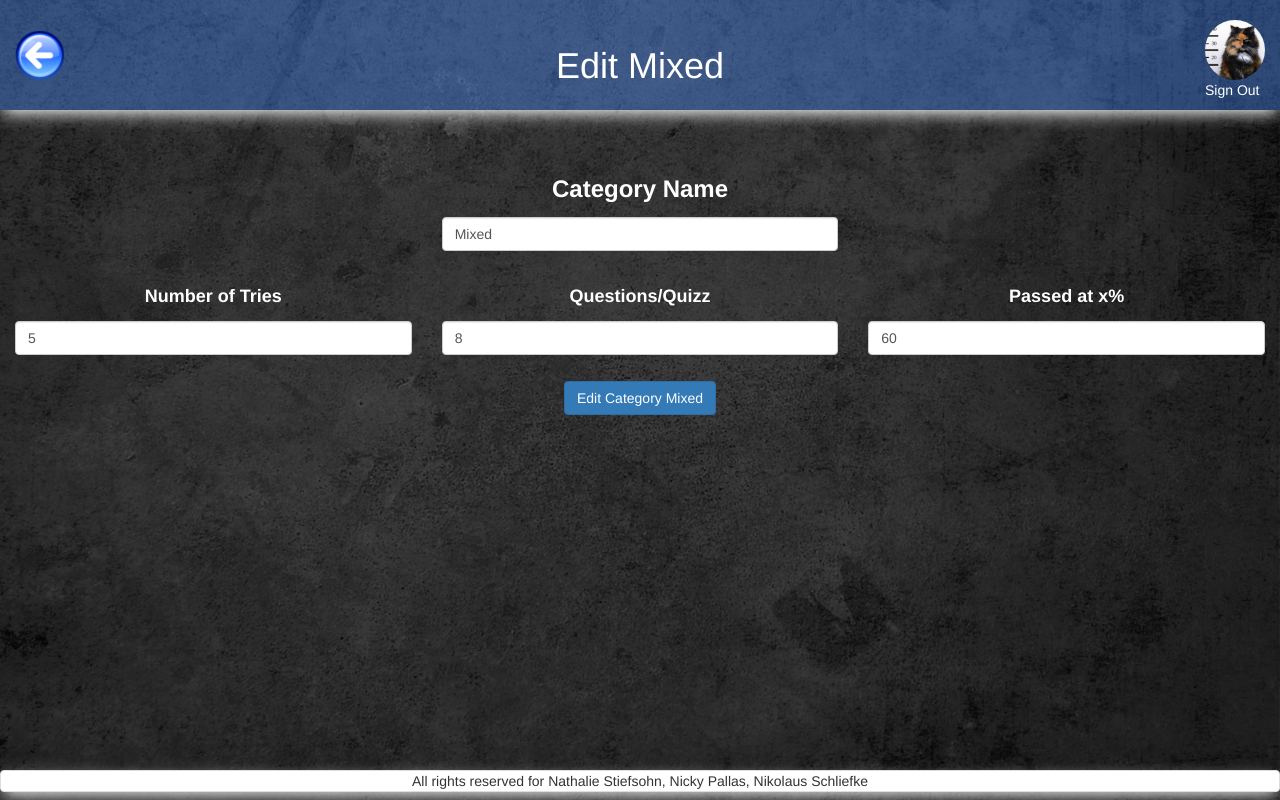
After one commit to fatblast40/CF-Final-QuizApp, a PHP site: page /change_category.php?category_selected=0 in a window 1280 px wide. The commit adds this page. Run offline with PHP 8.4, Linux system fonts and the light colour scheme; a user stored in the database is signed in; data comes from the database, SQL or seed files in the repository; some libraries are stand-ins or nearby versions.

Commit message:
we can change and delete categories and questions now

```diff
--- /dev/null
+++ b/change_category.php
@@ -0,0 +1,183 @@
+<?php
+require_once('includes/start_session_admin.php');
+?>
+
+<?php
+
+if(isset($_GET['category_selected'])){
+
+	$category_id=$_GET['category_selected'];
+	$query_get_categories = "SELECT * FROM `categories` where categories.id=".$category_id;
+
+
+	$res_get_categories = mysqli_query($con, $query_get_categories);
+	$row_get_categories  = mysqli_fetch_array($res_get_categories);
+	$category_old = $row_get_categories['category'];
+	$questions = $row_get_categories['amount_questions'];
+	$tries_old = $row_get_categories['tries'];
+	$passed_at_old = $row_get_categories['passed_at'];
+
+} else {
+	header("Location: admin_all_questions.php");
+  	exit;
+
+}
+
+
+ ?>
+<?php
+	$errTyp="";
+	$errMSG="";
+	$hidden="";
+	// validation ADD category
+	if(isset($_POST['btn-submit'])) {
+
+		// prevent sql injections/ clear user invalid inputs
+		$category = trim($_POST['category']);
+		$category = strip_tags($category);
+		$category = htmlspecialchars($category);
+
+		$tries = trim($_POST['tries']);
+		$tries = strip_tags($tries);
+		$tries = htmlspecialchars($tries);
+
+		$number_questions = trim($_POST['number_questions']);
+		$number_questions = strip_tags($number_questions);
+		$number_questions = htmlspecialchars($number_questions);
+
+		$passed = trim($_POST['passed']);
+		$passed = strip_tags($passed);
+		$passed = htmlspecialchars($passed);
+		$passed = $passed/100;
+
+	  // prevent sql injections / clear user invalid inputs
+	 	$error_category = 0;
+	  	if(empty($category)){
+		   $error_category = 1;
+		   $categoryError = "Please enter a category.";
+		   $errMSG = "Please enter a category.";
+	  	} else {
+		   // check whether the genre exist or not
+		   $query_category= "SELECT category FROM categories WHERE category='$category' AND id!=".$category_id;
+		   $result_category= mysqli_query($con, $query_category);
+		   $count_category= mysqli_num_rows($result_category);
+		   if($count_category!=0){
+			    $error_category= 1;
+			    $errTyp = "alert alert-info";
+			    $errMSG = "Provided category is already available.";
+			    $hidden="hidden";
+		   }
+		}
+
+
+		// if there's no error, continue to save in db
+		if( $error_category== 0 ) {
+			// echo "no error";
+			$query_category= "UPDATE categories SET category='$category', amount_questions=$number_questions, tries=$tries, passed_at=$passed WHERE categories.id=".$category_id;
+			$res_category= mysqli_query($con, $query_category);
+
+		if ($res_category) {
+				$errTyp = "alert alert-success";
+				$errMSG = "Successfully changed!";
+				$hidden="hidden";
+				// echo $errMSG;
+				unset($category);
+			} else {
+				$errTyp = "alert alert-danger";
+				$errMSG = "Something went wrong, try again later...";
+				$hidden="hidden";
+				// echo $errMSG;
+			}
+		}
+	}
+?>
+
+<!DOCTYPE html>
+<html>
+<head>
+	<title>Edit <?php echo $category_old; ?></title>
+	<?php
+require_once('includes/head_tag.php');
+	?>
+</head>
+<body>
+<div id="wrap">
+  <div id="main" class="container-fluid clear-top">
+	<!-- header -->
+	<header class="row shadow" id="header">
+			<div class="col-xs-3">
+				<a href="admin_all_questions.php">
+					<img alt="back_button" src="pictures/back_button.png" id="back_button"/>
+				</a>
+			</div>
+			<div class="col-xs-6 white text-center margin-top">
+                <h1 class="heading_font">Edit <?php echo $category_old; ?></h1>
+            </div>
+        <?php
+        echo'
+            <div class="col-xs-3">
+                <a href="logout.php?logout" class="pull-right">
+                    <img class="img-circle show_avatar border" src="'.$user_avatar.'" alt="avatar" id="avatar_img"><br>
+                    Sign Out
+                </a>
+            </div>';
+        ?>
+
+	</header>
+
+	<!-- main -->
+	<div class="row">
+		<main class="col-xs-12">
+			<section class="row">
+				<!-- add main content here -->
+
+				<?php
+
+				require 'includes/alert_box.php';
+				?>
+			<form method="POST" class="text-center" <?php echo $hidden; ?>>
+				<div class="col-xs-12">
+					<div class="row">
+						<div class="col-xs-12 col-sm-4 col-sm-offset-4">
+							<h3><label class="white">Category Name</label></h3>
+							<input type="text" name="category" id="category" class="form-control" required maxlength="13" value="<?php echo $category_old; ?>">
+						</div>
+					</div>
+				</div>
+				<div class="col-xs-12 col-sm-4 margin-top">
+					<h4><label class="white">Number of Tries</label></h4>
+						<input type="number" name="tries" id="tries" class="form-control" required value="<?php echo $tries_old; ?>">
+				</div>
+				<div class="col-xs-12 col-sm-4 margin-top">
+					<h4><label class="white">Questions/Quizz</label></h4>
+						<input type="number" name="number_questions" id="number_questions" class="form-control" required value="<?php echo $questions; ?>">
+				</div>
+				<div class="col-xs-12 col-sm-4 margin-top">
+					<h4><label class="white">Passed at x%</label></h4>
+						<input type="number" name="passed" id="passed" class="form-control" required placeholder="Please enter a full number" max="100" value="<?php echo ($passed_at_old*100); ?>">
+				</div>
+
+				<div class="col-xs-12 margin-top">
+					<button type="submit" name="btn-submit" class="btn btn-primary">Edit Category <?php echo $category_old; ?></button>
+				</div>
+
+			</form>
+
+
+
+
+
+			</section>
+		</main>
+	</div>
+<!-- end wrapper to put footer on the bottom of the page -->
+  </div>
+</div>
+	<!-- footer -->
+	<?php
+require_once('includes/footer.php');
+	?>
+
+</body>
+</html>
+<?php ob_end_flush(); ?>
--- a/css/style.css
+++ b/css/style.css
@@ -275,3 +275,8 @@ tbody {
 #all_users_table td {
     width: 1%;
 }
+
+.padding-left {
+    padding-left: 20px;
+    width: 50%
+}
```
Also changed, not shown: admin_all_questions.php (+26 -12 lines), change_question.php (added, +170 -0 lines), query/questions_query.php (added, +18 -0 lines), questions_of_category.php (added, +188 -0 lines), 4 other files.
